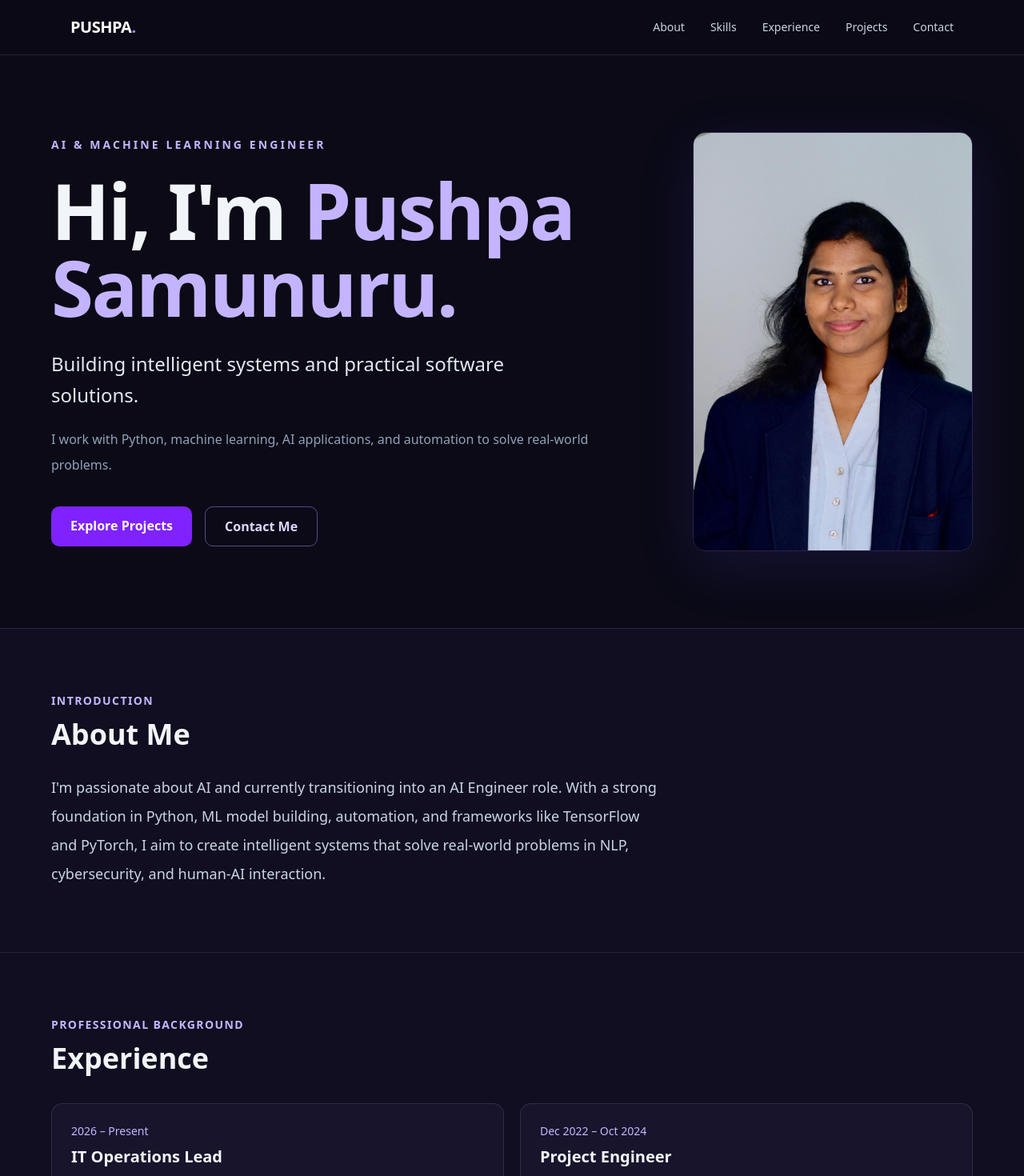
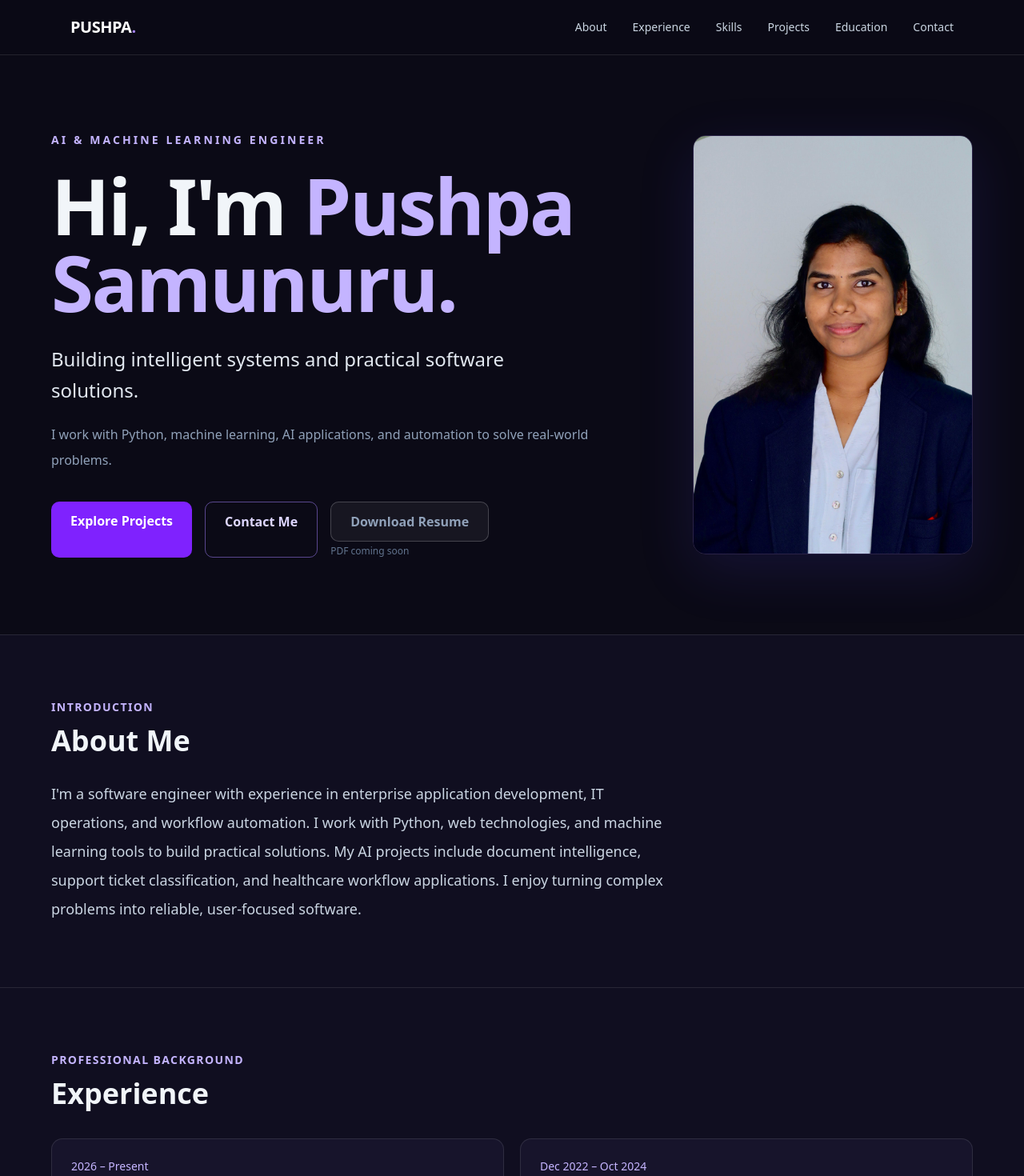
Before and after one commit to PushpaSamunuru/PortFolio, a Next.js app: page / in a window 1280 px wide. Shown: the top 1470 px of the page at 80% size. Built offline with nearby package versions, Linux system fonts and the light colour scheme.

Commit message:
Add resume placeholder, verified FAU education, and sharpen About Me

```diff
--- a/app/page.js
+++ b/app/page.js
@@ -43,9 +43,10 @@ const projects = [
 
 const nav = [
   ['About', '#about'],
+  ['Experience', '#experience'],
   ['Skills', '#skills'],
-  ['Experience', '#experience'],
   ['Projects', '#projects'],
+  ['Education', '#education'],
   ['Contact', '#contact'],
 ];
 
@@ -85,6 +86,12 @@ export default function Portfolio() {
           <div className="flex flex-wrap gap-4">
             <a href="#projects" className="rounded-lg bg-violet-600 px-6 py-3 font-semibold text-white transition hover:bg-violet-500">Explore Projects</a>
             <a href="#contact" className="rounded-lg border border-violet-400/50 px-6 py-3 font-semibold text-violet-200 transition hover:bg-white/5">Contact Me</a>
+            <div className="flex flex-col items-start gap-1">
+              <button type="button" disabled aria-label="Download Resume — resume PDF not yet available" title="Resume PDF coming soon" className="cursor-not-allowed rounded-lg border border-white/20 bg-white/5 px-6 py-3 font-semibold text-slate-400">
+                Download Resume
+              </button>
+              <span className="text-xs text-slate-500">PDF coming soon</span>
+            </div>
           </div>
           </div>
           <div className="mx-auto w-full max-w-[350px] lg:mx-0">
@@ -98,7 +105,7 @@ export default function Portfolio() {
           <p className="mb-3 text-sm font-semibold uppercase tracking-widest text-violet-300">Introduction</p>
           <h2 className="mb-7 text-3xl font-bold sm:text-4xl">About Me</h2>
           <p className="max-w-3xl text-lg leading-9 text-slate-300">
-            I'm passionate about AI and currently transitioning into an AI Engineer role. With a strong foundation in Python, ML model building, automation, and frameworks like TensorFlow and PyTorch, I aim to create intelligent systems that solve real-world problems in NLP, cybersecurity, and human-AI interaction.
+            I'm a software engineer with experience in enterprise application development, IT operations, and workflow automation. I work with Python, web technologies, and machine learning tools to build practical solutions. My AI projects include document intelligence, support ticket classification, and healthcare workflow applications. I enjoy turning complex problems into reliable, user-focused software.
           </p>
         </div>
       </section>
@@ -183,6 +190,19 @@ export default function Portfolio() {
         </div>
       </section>
 
+      <section id="education" className="scroll-mt-24 px-6 py-20">
+        <div className="mx-auto max-w-6xl">
+          <p className="mb-3 text-sm font-semibold uppercase tracking-widest text-violet-300">Academic Background</p>
+          <h2 className="mb-9 text-3xl font-bold sm:text-4xl">Education</h2>
+          <div className="max-w-3xl rounded-xl border border-white/10 bg-white/[0.035] p-7">
+            <p className="mb-2 text-sm font-medium text-violet-300">2024 – 2026</p>
+            <h3 className="text-xl font-semibold text-white">Master of Science in Computer Science</h3>
+            <p className="mt-2 text-slate-200">Florida Atlantic University</p>
+            <p className="mt-4 text-sm text-slate-400">GPA: 3.96 / 4.00 · Graduated 2026</p>
+          </div>
+        </div>
+      </section>
+
       <section id="contact" className="scroll-mt-24 px-6 py-20">
         <div className="mx-auto max-w-6xl">
           <p className="mb-3 text-sm font-semibold uppercase tracking-widest text-violet-300">Get in Touch</p>
```
